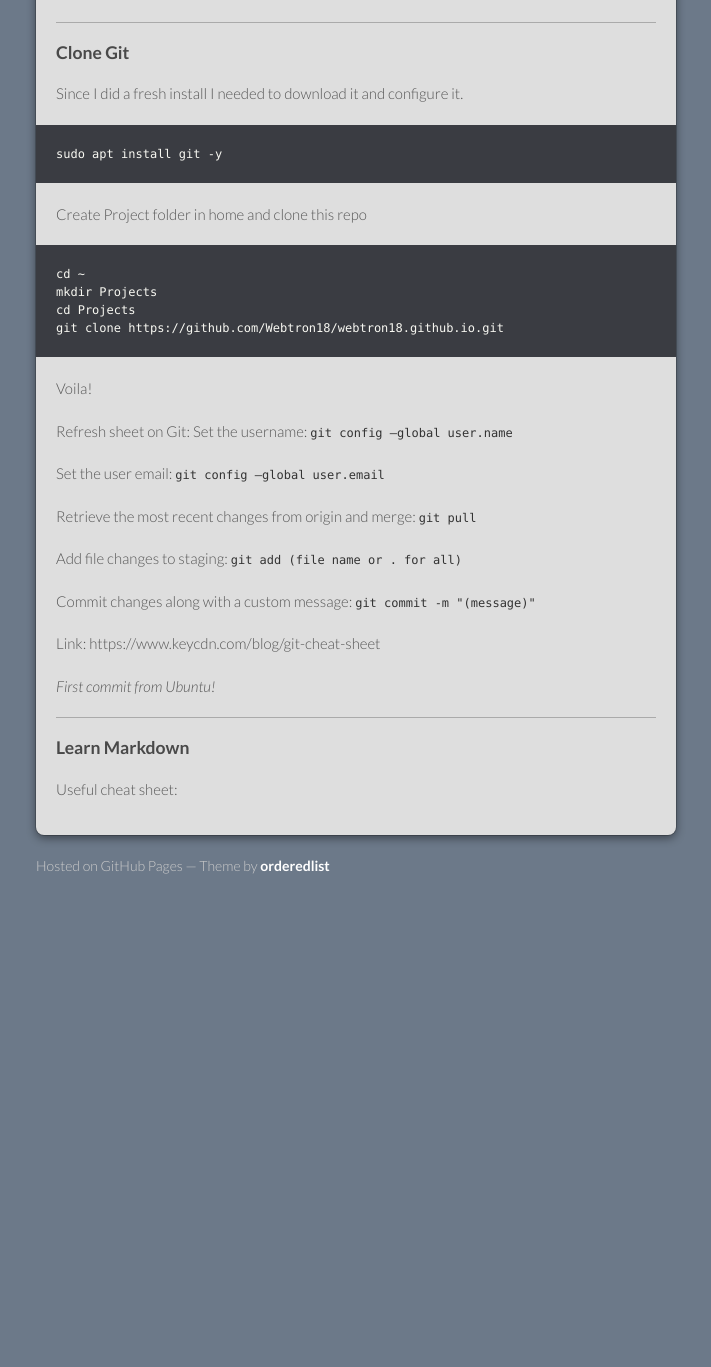
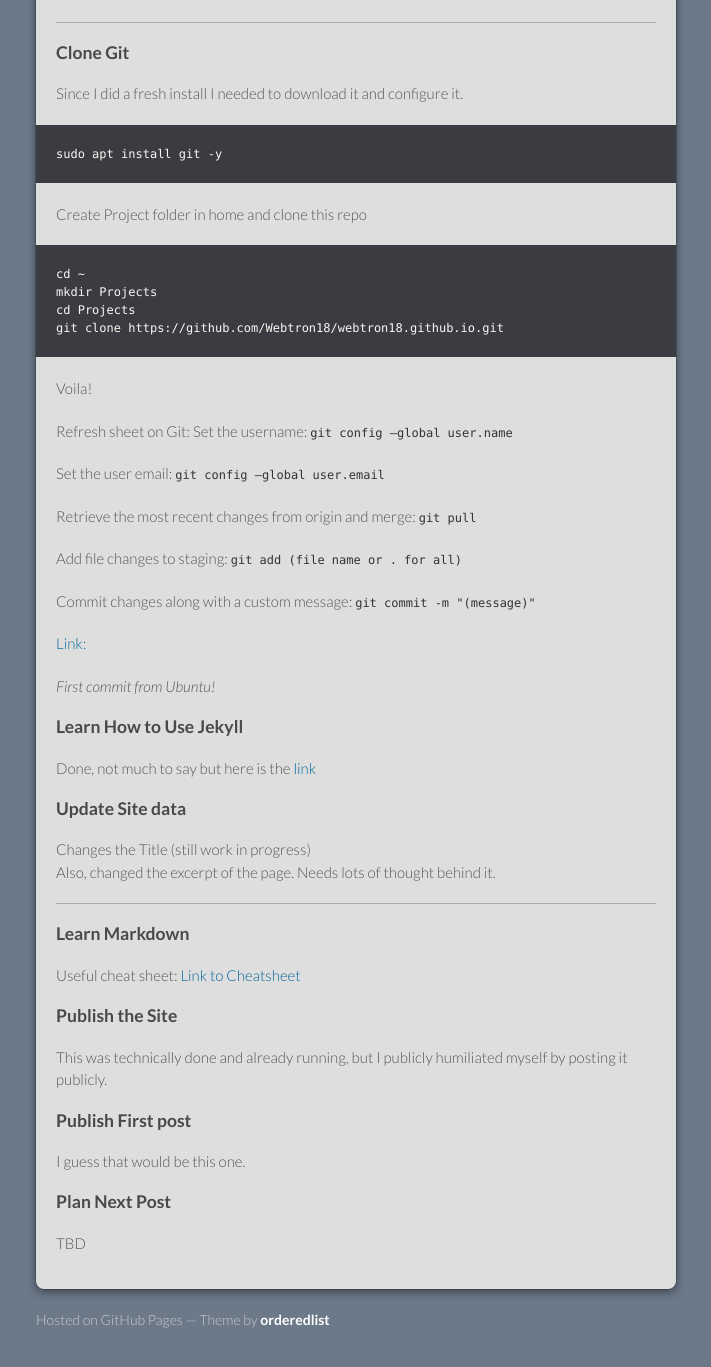
Before and after one commit to Lord0fBytes/lord0fbytes.github.io, a Jekyll site: the page built from _posts/2019-02-19-lets-start-this.md, in a window 1280 px wide and 1400 px high, scrolled down 1105 px. Shown: the top 1367 px of the window, without its empty margins (284-995 px from the left). Built offline with Jekyll 4.4.1, drawn with Linux system fonts in a browser that asks for light colours; before the commit the page ends 2051 px from its top, so only the background shows below that.

Commit message:
updated post TODOs

````diff
--- a/_posts/2019-02-19-lets-start-this.md
+++ b/_posts/2019-02-19-lets-start-this.md
@@ -26,11 +26,11 @@ So, format is (obviously a WIP):
 
   - [x] Get Ubuntu dusted off
   - [x] Clone GIT
-  - [ ] Learn how to use Jekyll
-  - [ ] Update site data
-  - [ ] Learn Markdown (yes, I know)
-  - [ ] Publish page
-  - [ ] Publish first post
+  - [x] Learn how to use Jekyll
+  - [X] Update site data
+  - [X] Learn Markdown (yes, I know)
+  - [x] Publish page
+  - [x] Publish first post
   - [ ] Plan next post
 
 **Status:** In-Progress
@@ -73,10 +73,28 @@
 
 Commit changes along with a custom message: ```git commit -m "(message)"```
 
-Link: https://www.keycdn.com/blog/git-cheat-sheet
+[Link: ](https://www.keycdn.com/blog/git-cheat-sheet)
 
 *First commit from Ubuntu!*
+
+### Learn How to Use Jekyll
+Done, not much to say but here is the [link](https://jekyllrb.com/docs/)
+
+### Update Site data
+Changes the Title (still work in progress)<br>
+Also, changed the excerpt of the page. Needs lots of thought behind it.
+
 <hr>
 ### Learn Markdown
 
 Useful cheat sheet:
+[Link to Cheatsheet](https://help.github.com/articles/basic-writing-and-formatting-syntax/#styling-text)
+
+### Publish the Site
+This was technically done and already running, but I publicly humiliated myself by posting it publicly.
+
+### Publish First post
+I guess that would be this one.
+
+### Plan Next Post
+TBD
````
